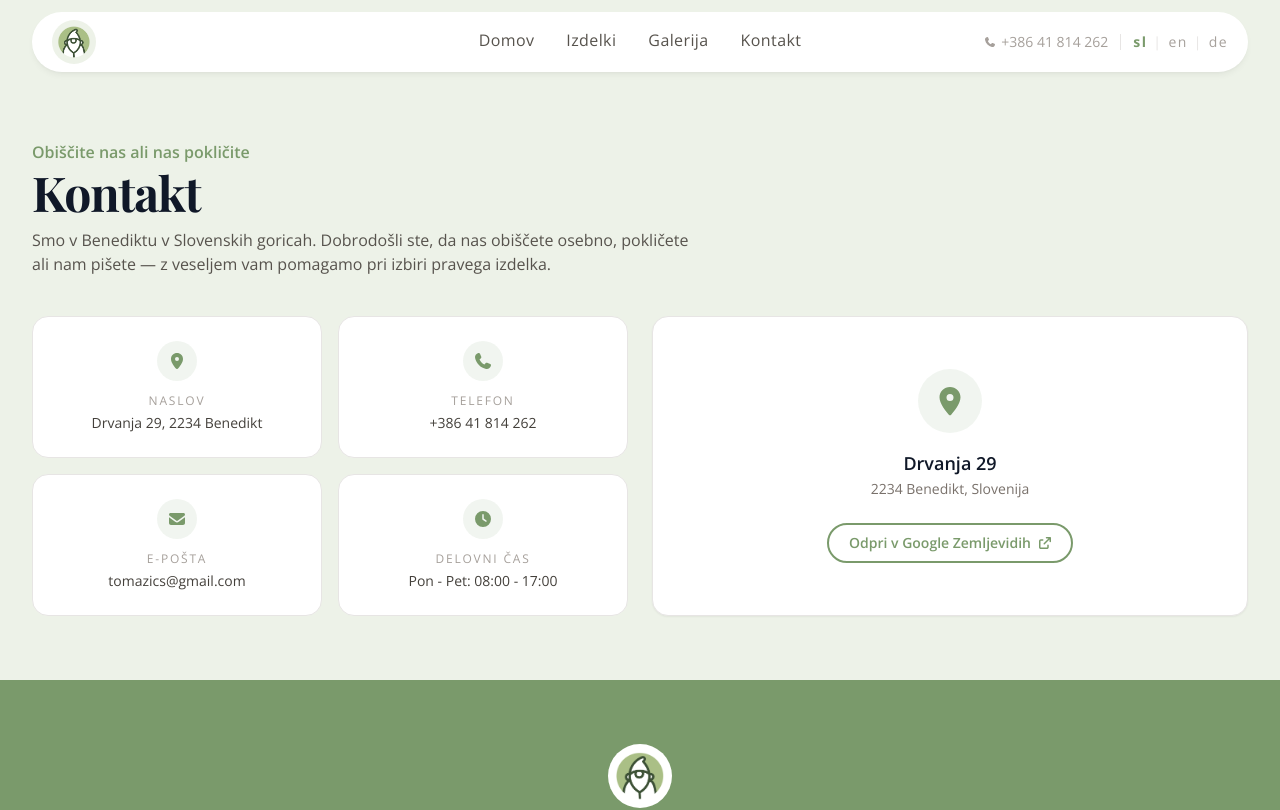
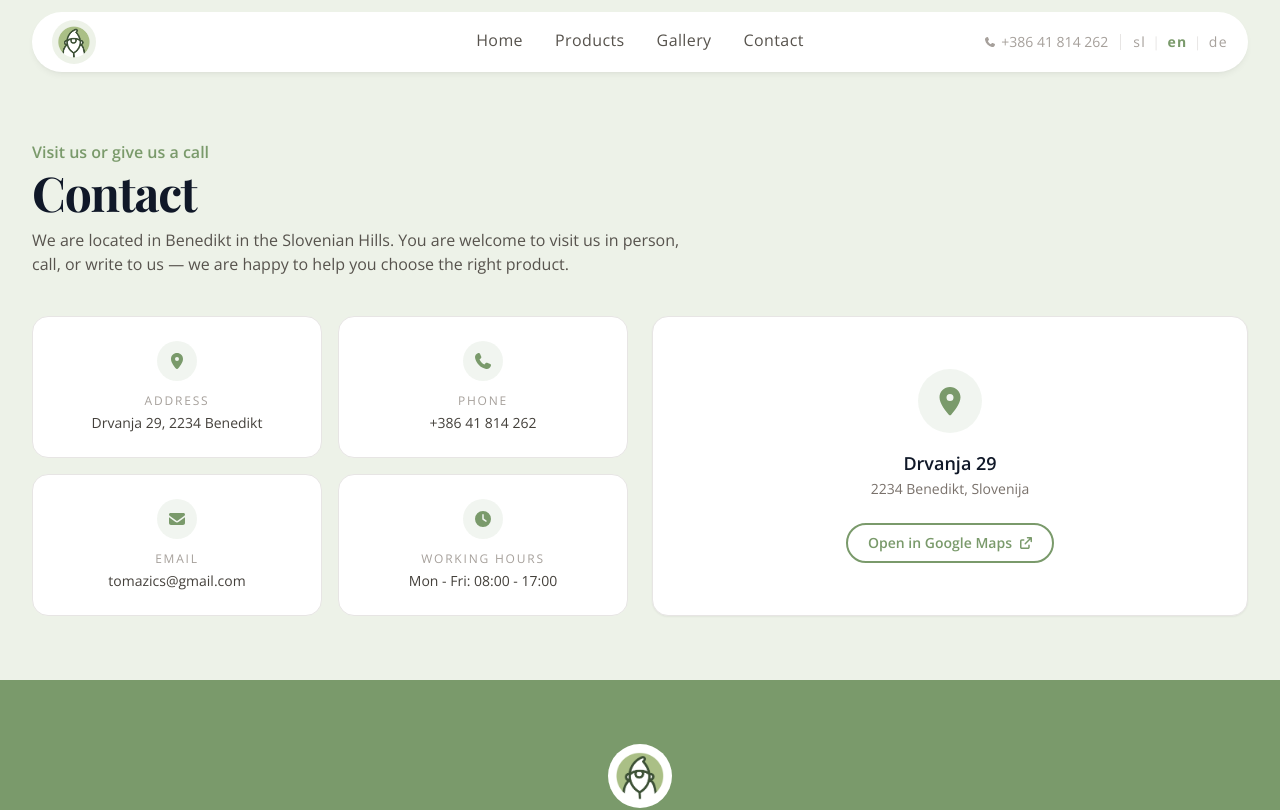
Before and after one commit to karintomazic/iobi, a Next.js app: page /en/contact in a window 1280 px wide. Shown: the top 810 px of the page. Built offline with nearby package versions, Linux system fonts and the light colour scheme.

Commit message:
Read the language from the URL instead of localStorage

```diff
--- a/src/app/[lang]/layout.tsx
+++ b/src/app/[lang]/layout.tsx
@@ -23,7 +23,7 @@ export default async function RootLayout({ children, params }: LayoutProps<"/[la
   return (
     <html lang={lang} className={`${openSans.variable} ${playfairDisplay.variable}`}>
       <body className="font-sans">
-        <LanguageProvider>
+        <LanguageProvider language={lang}>
           <Navigation />
           <div className="pt-19">{children}</div>
         </LanguageProvider>
--- a/src/app/context/LanguageContext.tsx
+++ b/src/app/context/LanguageContext.tsx
@@ -1,7 +1,8 @@
 "use client";
 
-import { createContext, useContext, useEffect, useState, type ReactNode } from "react";
-import { isLanguage, type Language } from "../data/translations";
+import { createContext, useContext, type ReactNode } from "react";
+import { type Language } from "../data/translations";
+import { usePathname, useRouter } from "next/navigation";
 
 type LanguageContextValue = {
   language: Language;
@@ -10,19 +11,18 @@ type LanguageContextValue = {
 
 const LanguageContext = createContext<LanguageContextValue | null>(null);
 
-export function LanguageProvider({ children }: { children: ReactNode }) {
-  const [language, setLanguage] = useState<Language>("sl");
+type LanguageProviderProps = {
+  language: Language;
+  children: ReactNode;
+};
 
-  useEffect(() => {
-    const savedLanguage = localStorage.getItem("language");
-    if (isLanguage(savedLanguage)) {
-      setLanguage(savedLanguage);
-    }
-  }, []);
+export function LanguageProvider({ language, children }: LanguageProviderProps) {
+  const pathname = usePathname();
+  const router = useRouter();
 
   const changeLanguage = (newLanguage: Language) => {
-    setLanguage(newLanguage);
-    localStorage.setItem("language", newLanguage);
+    const pathWithLanguage = pathname.slice(3);
+    router.push(`/${newLanguage}${pathWithLanguage}${window.location.search}`);
   };
 
   return (
```
